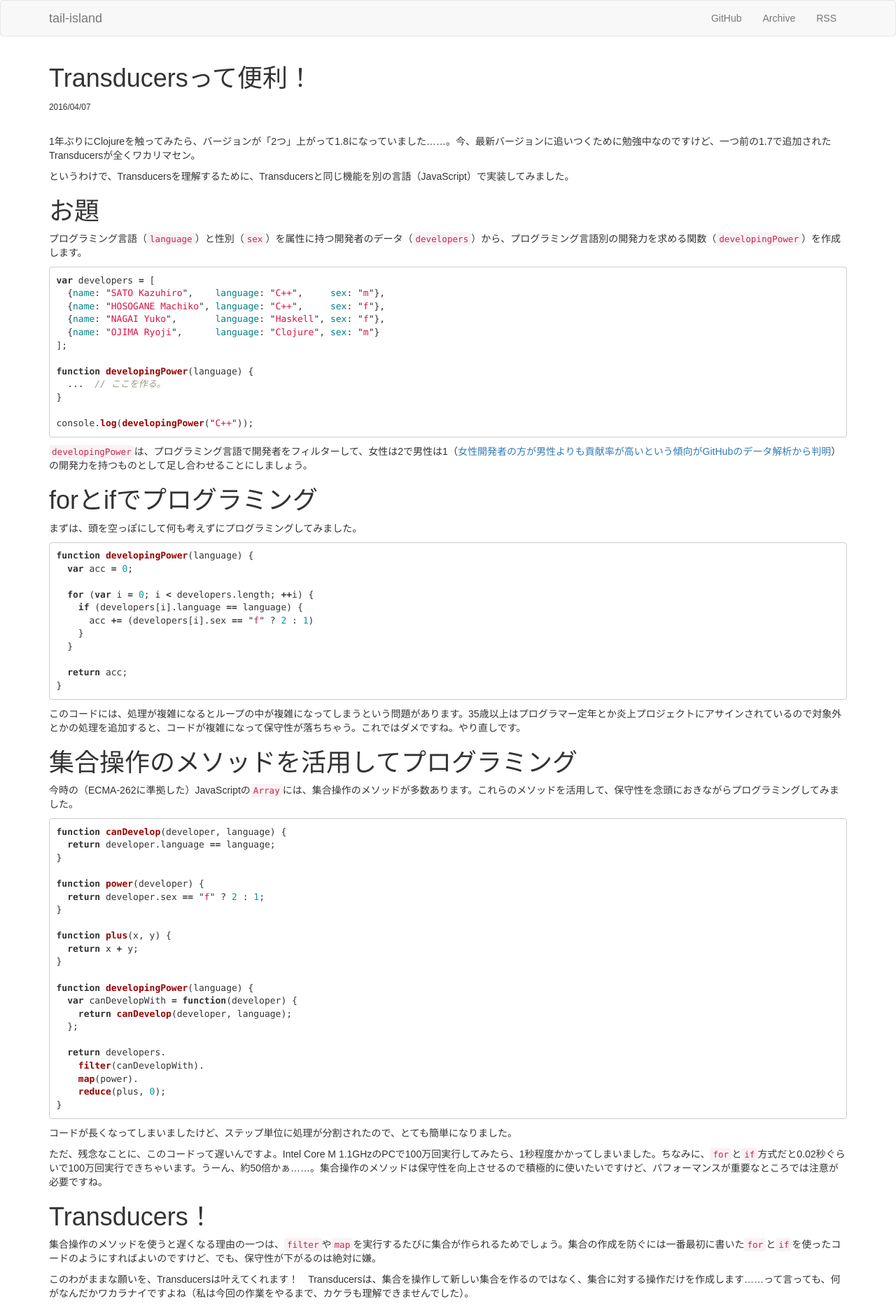
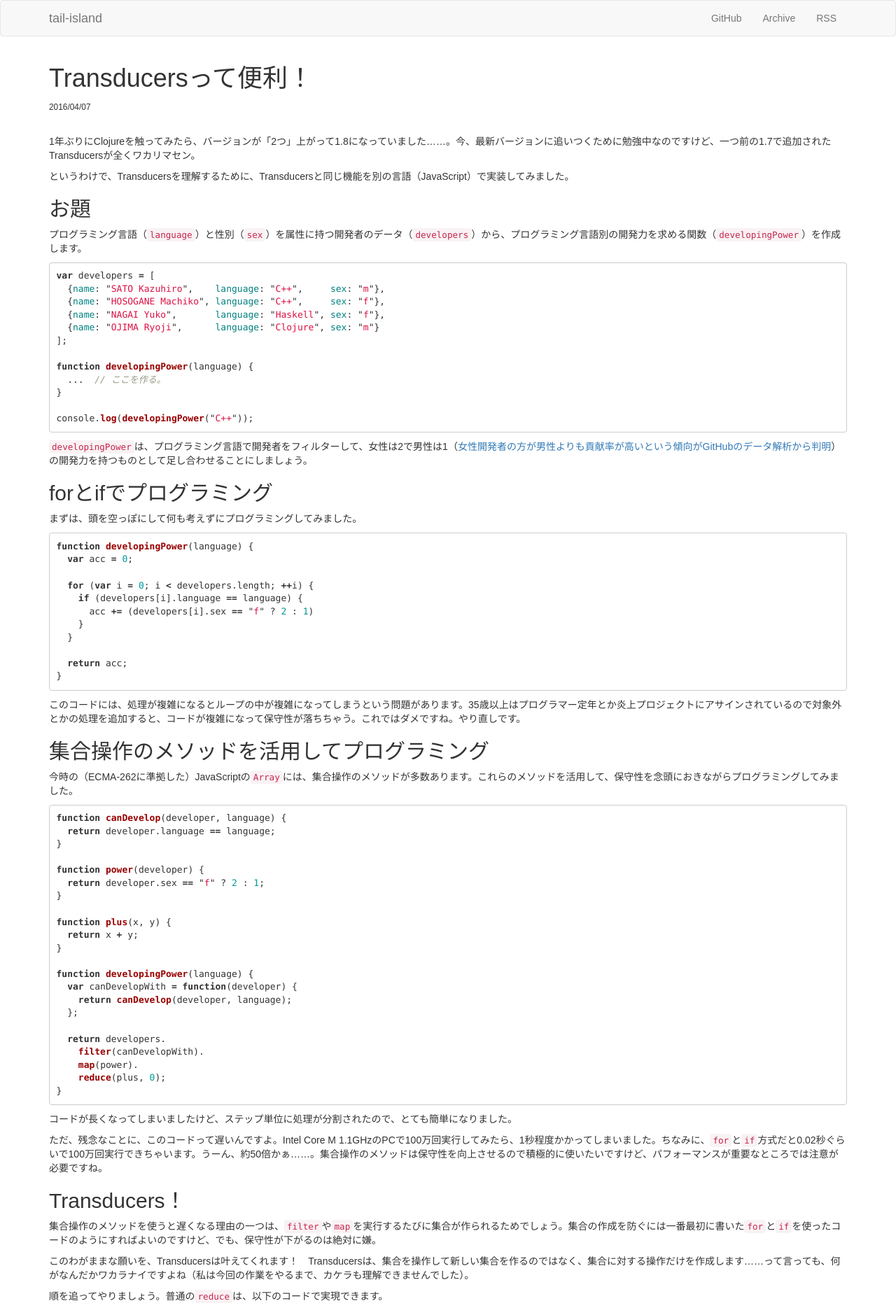
Before and after one commit to tail-island/tail-island.github.io, a Jekyll site: the page built from _posts/2016-04-07-transducers.md, in a window 1280 px wide. Shown: the top 1869 px of the page at 70% size. Built offline with Jekyll 4.4.1, drawn with Linux system fonts in a browser that asks for light colours; Markdown is read by kramdown in place of the engine named in the settings.

```diff
--- a/_posts/2016-04-07-transducers.md
+++ b/_posts/2016-04-07-transducers.md
@@ -9,7 +9,7 @@ tags:     [Clojure, JavaScript]
 
 というわけで、Transducersを理解するために、Transducersと同じ機能を別の言語（JavaScript）で実装してみました。
 
-# お題
+## お題
 
 プログラミング言語（`language`）と性別（`sex`）を属性に持つ開発者のデータ（`developers`）から、プログラミング言語別の開発力を求める関数（`developingPower`）を作成します。
 
@@ -30,7 +30,7 @@ console.log(developingPower("C++"));
 
 `developingPower`は、プログラミング言語で開発者をフィルターして、女性は2で男性は1（[女性開発者の方が男性よりも貢献率が高いという傾向がGitHubのデータ解析から判明](http://gigazine.net/news/20160215-data-analysis-gender-bias/)）の開発力を持つものとして足し合わせることにしましょう。
 
-# forとifでプログラミング
+## forとifでプログラミング
 
 まずは、頭を空っぽにして何も考えずにプログラミングしてみました。
 
@@ -50,7 +50,7 @@ function developingPower(language) {
 
 このコードには、処理が複雑になるとループの中が複雑になってしまうという問題があります。35歳以上はプログラマー定年とか炎上プロジェクトにアサインされているので対象外とかの処理を追加すると、コードが複雑になって保守性が落ちちゃう。これではダメですね。やり直しです。
 
-# 集合操作のメソッドを活用してプログラミング
+## 集合操作のメソッドを活用してプログラミング
 
 今時の（ECMA-262に準拠した）JavaScriptの`Array`には、集合操作のメソッドが多数あります。これらのメソッドを活用して、保守性を念頭におきながらプログラミングしてみました。
 
@@ -83,7 +83,7 @@ function developingPower(language) {
 
 ただ、残念なことに、このコードって遅いんですよ。Intel Core M 1.1GHzのPCで100万回実行してみたら、1秒程度かかってしまいました。ちなみに、`for`と`if`方式だと0.02秒ぐらいで100万回実行できちゃいます。うーん、約50倍かぁ……。集合操作のメソッドは保守性を向上させるので積極的に使いたいですけど、パフォーマンスが重要なところでは注意が必要ですね。
 
-# Transducers！
+## Transducers！
 
 集合操作のメソッドを使うと遅くなる理由の一つは、`filter`や`map`を実行するたびに集合が作られるためでしょう。集合の作成を防ぐには一番最初に書いた`for`と`if`を使ったコードのようにすればよいのですけど、でも、保守性が下がるのは絶対に嫌。
 
```
